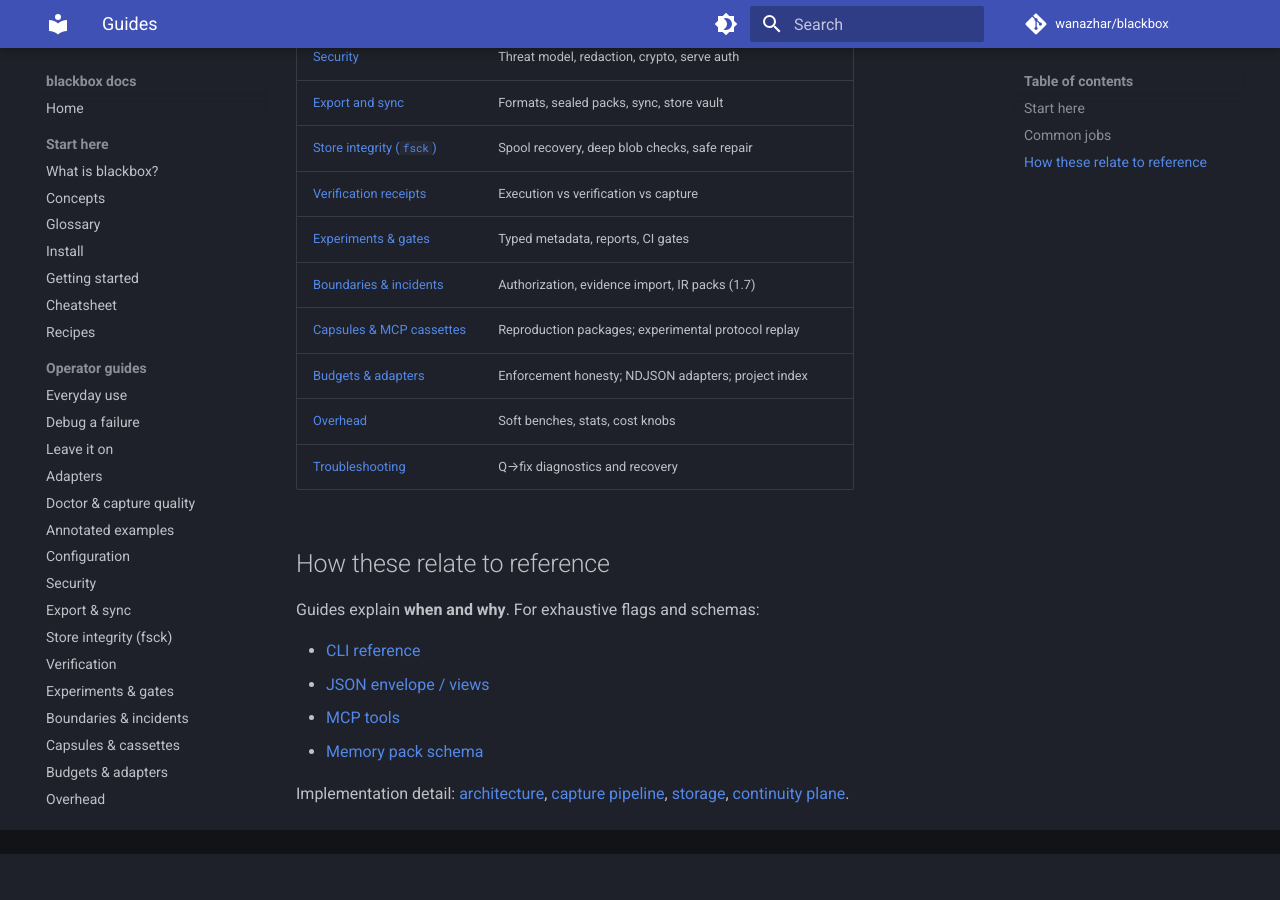
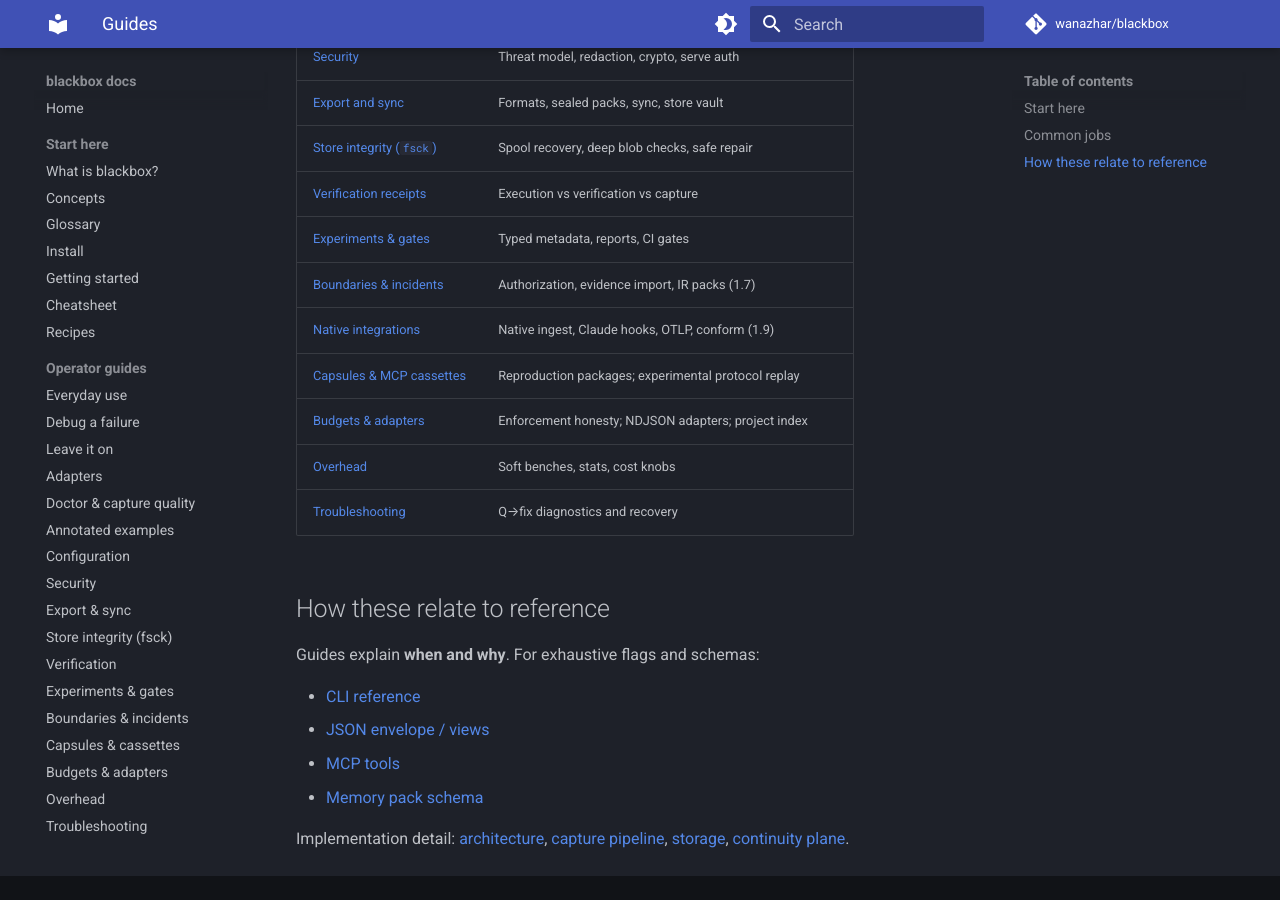
Before and after one commit to wanazhar/blackbox, an MkDocs documentation site: the page built from docs/guide/README.md, in a window 1280 px wide and 900 px high, scrolled down 1281 px. Built offline with MkDocs 1.6.1 and Material for MkDocs 9.7.7, drawn with Linux system fonts in a browser that asks for light colours; comment, search, counter and statistics services are not loaded; before the commit the page ends 2135 px from its top, so only the background shows below that.

Commit message:
docs(guide): link native integrations in guide map

```diff
--- a/docs/guide/README.md
+++ b/docs/guide/README.md
@@ -37,6 +37,7 @@
 | [Verification receipts](verification.md) | Execution vs verification vs capture |
 | [Experiments & gates](experiments.md) | Typed metadata, reports, CI gates |
 | [Boundaries & incidents](boundaries-and-incidents.md) | Authorization, evidence import, IR packs (1.7) |
+| [Native integrations](native-integrations.md) | Native ingest, Claude hooks, OTLP, conform (1.9) |
 | [Capsules & MCP cassettes](capsules-and-cassettes.md) | Reproduction packages; experimental protocol replay |
 | [Budgets & adapters](budgets-and-adapters.md) | Enforcement honesty; NDJSON adapters; project index |
 | [Overhead](overhead.md) | Soft benches, stats, cost knobs |
```
